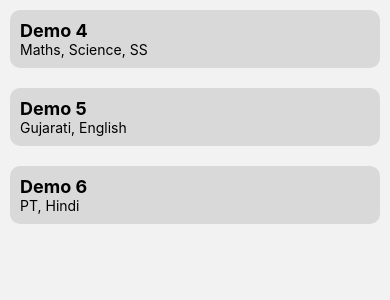
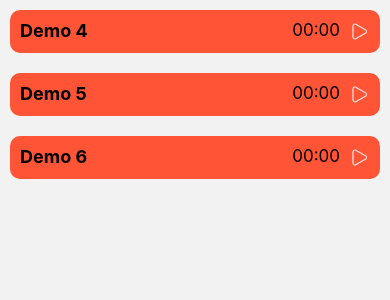
Before and after one commit to davecoders0201/DemoProject, a React Native app: screen /collegeTeacher in a window 390 px wide. Shown: the top 300 px of the page. Built offline with nearby package versions, Linux system fonts and the light colour scheme.

Commit message:
Finally functionality done

```diff
--- a/components/college/collegeTeacherAhemdabad.js
+++ b/components/college/collegeTeacherAhemdabad.js
@@ -1,15 +1,14 @@
-import React, {useState} from 'react';
-import {Text, View, Image, TouchableOpacity, FlatList} from 'react-native';
+import React, {useState, useRef} from 'react';
+import {Text, View, Image, TouchableOpacity} from 'react-native';
 
-// import the Course Api which is created in the API folder
 import tutorApiAhemdabad from '../../data/tutorApiAhemdabad';
 
-const CollegeTeacherAhemdabad = ({navigation}) => {
+const CourseCard = ({course}) => {
   const [timer, setTimer] = useState(0);
   const [intervalId, setIntervalId] = useState(null);
   const [isPlaying, setIsPlaying] = useState(false);
+  const intervalRef = useRef(null);
 
-  // const courseCard = ({item}) => {
   const startTimer = () => {
     if (!isPlaying) {
       const id = setInterval(() => {
@@ -26,6 +25,7 @@ const CollegeTeacherAhemdabad = ({navigation}) => {
       setIsPlaying(false);
     }
   };
+
   const formatTime = time => {
     const minutes = Math.floor(time / 60)
       .toString()
@@ -33,10 +33,8 @@ const CollegeTeacherAhemdabad = ({navigation}) => {
     const seconds = (time % 60).toString().padStart(2, '0');
     return `${minutes}:${seconds}`;
   };
-  // const selectedCard = tutorApiAhemdabad.map(Id => {
-  //   return Id.id;
-  // });
-  return tutorApiAhemdabad.map(item => (
+
+  return (
     <View style={{margin: 10}}>
       <View
         style={{
@@ -51,7 +49,7 @@ const CollegeTeacherAhemdabad = ({navigation}) => {
             fontWeight: 'bold',
             fontSize: 18,
           }}>
-          {item.title}
+          {course.title}
         </Text>
         <View style={{flexDirection: 'row'}}>
           <Text style={{marginRight: 10, fontSize: 17}}>
@@ -70,15 +68,17 @@ const CollegeTeacherAhemdabad = ({navigation}) => {
         </View>
       </View>
     </View>
-  ));
-  // };
-  // return (
-  //   // Flatlist is a Prop which is use for the Scrolling the Items
-  //   <FlatList
-  //     keyExtractor={item => item.id}
-  //     data={tutorApiAhemdabad}
-  //     renderItem={courseCard}
-  //   />
-  // );
+  );
 };
+
+const CollegeTeacherAhemdabad = () => {
+  return (
+    <View>
+      {tutorApiAhemdabad.map(course => (
+        <CourseCard key={course.id} course={course} />
+      ))}
+    </View>
+  );
+};
+
 export default CollegeTeacherAhemdabad;
--- a/components/college/collegeTeacherGandhinagar.js
+++ b/components/college/collegeTeacherGandhinagar.js
@@ -1,25 +1,13 @@
-import React, {useState} from 'react';
-import {
-  StyleSheet,
-  Text,
-  View,
-  Image,
-  TouchableOpacity,
-  FlatList,
-} from 'react-native';
-
-// import the Course Api which is created in the API folder
+import React, {useState, useRef} from 'react';
+import {Text, View, Image, TouchableOpacity} from 'react-native';
 import tutorApi from '../../data/tutorApi';
 
-const CollegeTeacherGandhinagar = ({navigation}) => {
+const CourseCard = ({course}) => {
   const [timer, setTimer] = useState(0);
   const [intervalId, setIntervalId] = useState(null);
-  const [currentCard, setCurrentCard] = useState(null);
-  const [previousCard, setPreviousCard] = useState(null);
   const [isPlaying, setIsPlaying] = useState(false);
-  const [previousCardTimer, setPreviousCardTimer] = useState(0);
+  const intervalRef = useRef(null);
 
-  const courseCard = ({item}) => {
   const startTimer = () => {
     if (!isPlaying) {
       const id = setInterval(() => {
@@ -27,10 +15,6 @@ const CollegeTeacherGandhinagar = ({navigation}) => {
       }, 1000);
       setIntervalId(id);
       setIsPlaying(true);
-        if (previousCard !== null) {
-          tutorApi.find(course => course.id === previousCard).time =
-            previousCardTimer;
-        }
     }
   };
 
@@ -38,18 +22,9 @@ const CollegeTeacherGandhinagar = ({navigation}) => {
     if (isPlaying) {
       clearInterval(intervalId);
       setIsPlaying(false);
-        setPreviousCardTimer(timer);
-        setPreviousCard(currentCard);
     }
   };
 
-    const resetTimer = () => {
-      setTimer(0);
-    };
-
-    const storeTimer = () => {
-      setTimer(previousCardTimer);
-    };
   const formatTime = time => {
     const minutes = Math.floor(time / 60)
       .toString()
@@ -58,39 +33,27 @@ const CollegeTeacherGandhinagar = ({navigation}) => {
     return `${minutes}:${seconds}`;
   };
 
-    const handleCardClick = () => {
-      if (currentCard !== null) {
-        stopTimer();
-      }
-      if (previousCard !== item.id) {
-        // The clicked card is not the same as the previous card
-        console.log('Previous card is different');
-        resetTimer();
-      } else {
-        // The clicked card is the same as the previous card
-        console.log('Current card is the same as previous card');
-        console.log('Current card:', currentCard);
-        console.log('Previous card:', previousCard);
-        storeTimer();
-      }
-      setCurrentCard(item.id);
-      startTimer();
-    };
-
   return (
     <View style={{margin: 10}}>
-        <TouchableOpacity
+      <View
         style={{
-            backgroundColor: currentCard === item.id ? '#ff5435' : '#D9D9D9',
+          backgroundColor: '#ff5435',
           padding: 10,
           borderRadius: 10,
-          }}
-          onPress={handleCardClick}>
-          <Text style={{fontWeight: 'bold', fontSize: 18}}>{item.title}</Text>
-          <Text>{item.description}</Text>
-          {currentCard === item.id && (
-            <View style={{flexDirection: 'row', marginTop: 10}}>
-              <Text style={{marginRight: 10}}>{formatTime(timer)}</Text>
+          flexDirection: 'row',
+          justifyContent: 'space-between',
+        }}>
+        <Text
+          style={{
+            fontWeight: 'bold',
+            fontSize: 18,
+          }}>
+          {course.title}
+        </Text>
+        <View style={{flexDirection: 'row'}}>
+          <Text style={{marginRight: 10, fontSize: 17}}>
+            {formatTime(timer)}
+          </Text>
           <TouchableOpacity onPress={isPlaying ? stopTimer : startTimer}>
             <Image
               source={
@@ -98,84 +61,23 @@ const CollegeTeacherGandhinagar = ({navigation}) => {
                   ? require('../../asset/paus.png')
                   : require('../../asset/play.png')
               }
-                  style={{width: 20, height: 20}}
+              style={{width: 20, height: 23}}
             />
           </TouchableOpacity>
         </View>
-          )}
-        </TouchableOpacity>
+      </View>
     </View>
   );
 };
+
+const CollegeTeacherGandhinagar = () => {
   return (
-    // Flatlist is a Prop which is use for the Scrolling the Items
-    <FlatList
-      keyExtractor={item => item.id}
-      data={tutorApi}
-      renderItem={courseCard}
-    />
+    <View>
+      {tutorApi.map(course => (
+        <CourseCard key={course.id} course={course} />
+      ))}
+    </View>
   );
 };
 
-// This is One type of css in the React Native File
-const styles = StyleSheet.create({
-  CardImage: {
-    width: '100%',
-    height: undefined,
-    aspectRatio: 1,
-  },
-  mainContainer: {
-    paddingHorizontal: 20,
-  },
-  courseContainer: {
-    padding: 10,
-    backgroundColor: 'rgba(255, 255, 255, 0.90)',
-    textAlign: 'center',
-    borderRadius: 10,
-    shadowColor: 'grey',
-    shadowOffset: {width: 0, height: 0},
-    shadowOpacity: 0.5,
-    shadowRadius: 8,
-    elevation: 8,
-    marginVertical: 10,
-  },
-  mainHeader: {
-    fontSize: 22,
-    color: '#344055',
-    textTransform: 'uppercase',
-    // fontWeight: 500,
-    paddingBottom: 15,
-    textAlign: 'center',
-    fontFamily: 'Nunito_700Bold',
-  },
-  description: {
-    textAlign: 'center',
-    fontFamily: 'WorkSans_400Regular',
-    paddingBottom: 15,
-    lineHeight: 20,
-    fontSize: 16,
-    color: '#7d7d7d',
-  },
-  buttonContainer: {
-    display: 'flex',
-    flexDirection: 'row',
-    justifyContent: 'center',
-  },
-  buttonStyle: {
-    backgroundColor: '#ff5435',
-    borderRadius: 5,
-    paddingVertical: 10,
-    paddingHorizontal: 20,
-    display: 'flex',
-    justifyContent: 'center',
-    alignItems: 'center',
-  },
-  buttonText: {
-    fontSize: 20,
-    color: '#eee',
-    fontFamily: 'WorkSans_400Regular',
-    textTransform: 'capitalize',
-  },
-});
-
 export default CollegeTeacherGandhinagar;
```
Lines whose indentation alone changed are shown as unchanged.
